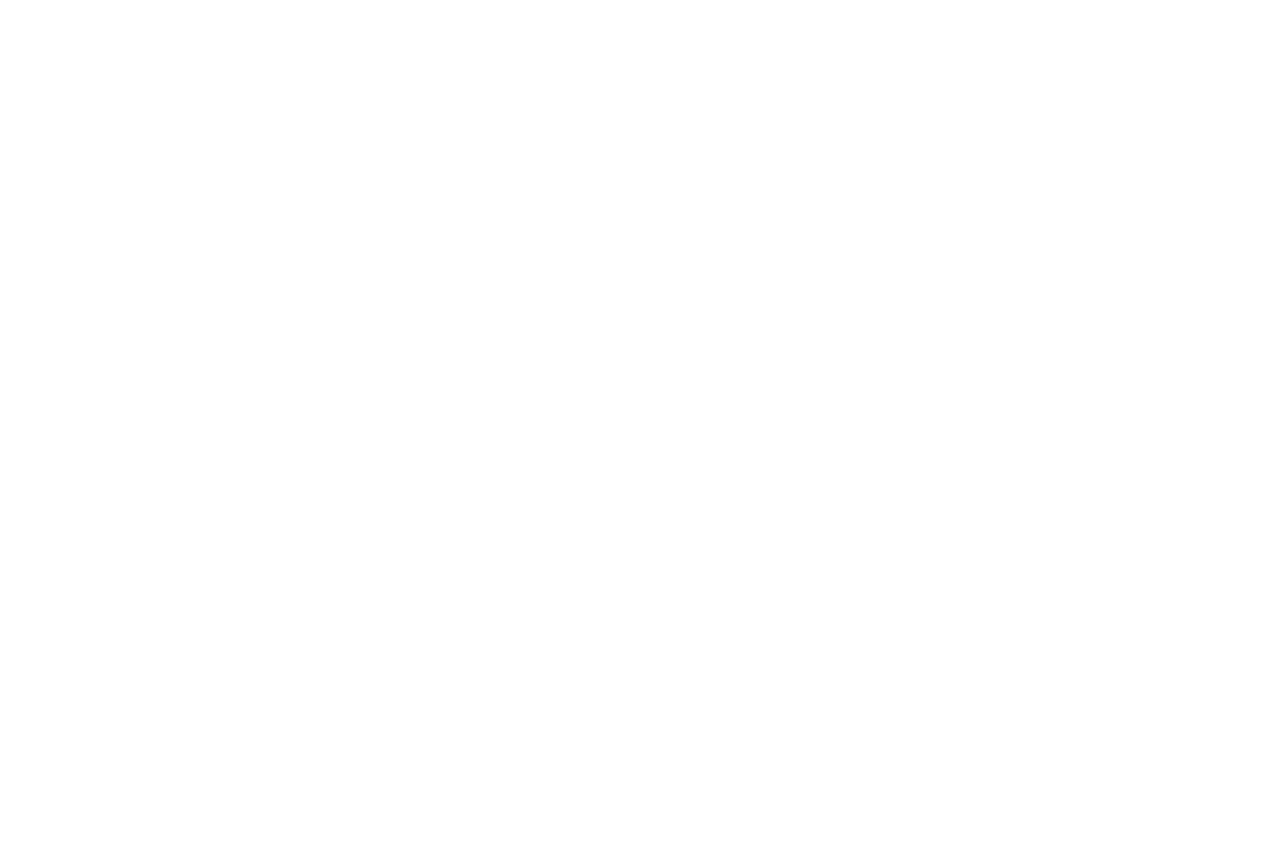
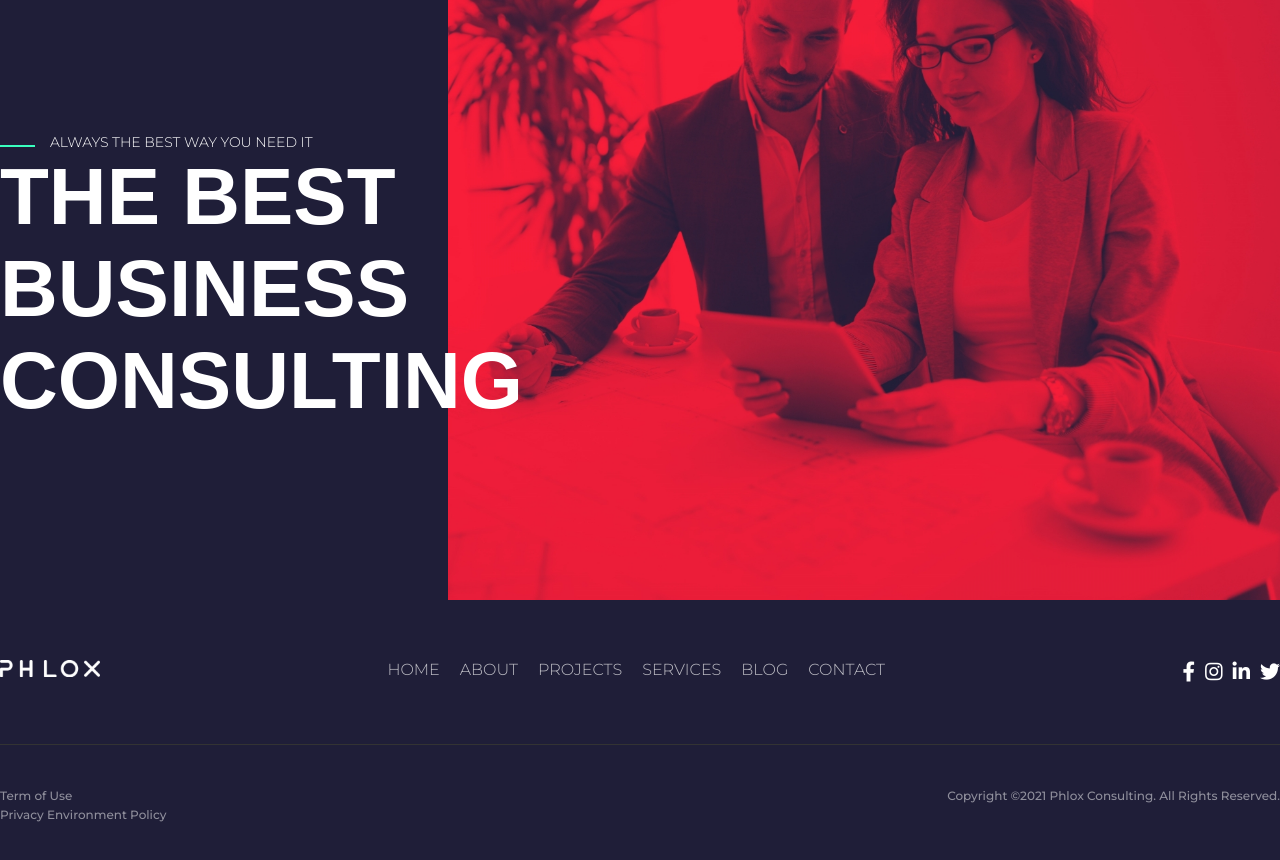
Before and after one commit to albertogaia/proj-html-vuejs, a Vue app: page / in a window 1280 px wide. Shown: the part 160-1020 px from the top of the page. Before the commit the page ends 800 px from the top, so only its background shows below. Built offline with nearby package versions, Linux system fonts and the light colour scheme; a web font is replaced by a local one.

Commit message:
Footer Static

```diff
--- a/package.json
+++ b/package.json
@@ -8,6 +8,10 @@
     "lint": "vue-cli-service lint"
   },
   "dependencies": {
+    "@fortawesome/fontawesome-free": "^5.15.4",
+    "@fortawesome/fontawesome-svg-core": "^1.2.36",
+    "@fortawesome/free-solid-svg-icons": "^5.15.4",
+    "@fortawesome/vue-fontawesome": "^2.0.2",
     "core-js": "^3.6.5",
     "vue": "^2.6.11"
   },
--- a/src/App.vue
+++ b/src/App.vue
@@ -1,21 +1,29 @@
 <template>
   <div id="app">
     <Header />
+    <Jumbotron />
+    <Footer />
   </div>
 </template>
 
 <script>
 import Header from "./components/Header.vue";
+import Footer from "./components/Footer.vue";
+import Jumbotron from "./components/Jumbotron.vue";
+
 export default {
   name: "App",
   components: {
     Header,
+    Jumbotron,
+    Footer,
   },
 };
 </script>
 
 <style lang="scss">
 @import "@/styles/general.scss";
+@import "~@fortawesome/fontawesome-free/css/all.min.css";
 
 #app {
   background-color: $dark-blue;
--- a/src/components/Footer.vue
+++ b/src/components/Footer.vue
@@ -0,0 +1,86 @@
+<template>
+  <footer class="container">
+    <div class="footer-top flex">
+      <div class="foot-logo">
+        <img src="@/img/logo-w.png" alt="" />
+      </div>
+      <div class="foot-nav">
+        <ul class="nav-links">
+          <li><a href="">Home</a></li>
+          <li><a href="">About</a></li>
+          <li><a href="">Projects</a></li>
+          <li><a href="">Services</a></li>
+          <li><a href="">Blog</a></li>
+          <li><a href="">Contact</a></li>
+        </ul>
+      </div>
+      <div class="foot-socials">
+        <i class="fab fa-facebook-f"></i>
+        <i class="fab fa-instagram"></i>
+        <i class="fab fa-linkedin-in"></i>
+        <i class="fab fa-twitter"></i>
+      </div>
+    </div>
+    <div class="footer-bottom flex">
+      <div class="terms">
+        <p><a class="text-reset" href="">Term of Use</a></p>
+        <p><a class="text-reset" href="">Privacy Environment Policy</a></p>
+      </div>
+      <div class="copyright">
+        <p>
+          <a class="text-reset" href=""
+            >Copyright ©2021 Phlox Consulting. All Rights Reserved.</a
+          >
+        </p>
+      </div>
+    </div>
+  </footer>
+</template>
+
+<script>
+export default {
+  name: "Footer",
+};
+</script>
+
+<style lang="scss" scoped>
+@import "@/styles/general.scss";
+@import "~@fortawesome/fontawesome-free/css/all.min.css";
+
+footer {
+  font-family: $montserrat;
+  background-color: $dark-blue;
+  min-height: 250px;
+  margin: 0 auto;
+
+  .footer-top {
+    justify-content: space-between;
+    flex-wrap: wrap;
+    padding: 60px 0;
+    border-bottom: 1px solid $grey;
+    .foot-logo {
+      width: 100px;
+      img {
+        width: 100%;
+      }
+    }
+    .foot-socials {
+      color: $white;
+      font-size: 20px;
+
+      i {
+        margin-left: 10px;
+      }
+    }
+  }
+
+  .footer-bottom {
+    padding: 40px 0;
+    justify-content: space-between;
+    a {
+      color: $txt-opacity;
+      font-size: $fs-p;
+    }
+  }
+}
+</style>
--- a/src/components/Header.vue
+++ b/src/components/Header.vue
@@ -29,7 +29,9 @@
   height: 80px;
   line-height: 80px;
   justify-content: space-between;
+  flex-wrap: wrap;
   margin: 0 auto;
+  position: relative;
 
   .logo {
     width: 100px;
@@ -41,6 +43,7 @@
   .nav-links {
     font-family: $montserrat;
     list-style: none;
+    text-transform: uppercase;
 
     li {
       display: inline-block;
@@ -48,14 +51,16 @@
       min-width: max-content;
       margin: 0 10px;
       font-weight: 300;
-      opacity: 0.5;
+      opacity: 0.7;
 
       &:hover {
         opacity: 1;
       }
     }
     .active {
-      border-top: 3px solid $white;
+      -webkit-box-shadow: inset 0px 3px 0px $white;
+      -moz-box-shadow: inset 0px 3px 0px $white;
+      box-shadow: inset 0px 3px 0px 0px $white;
       opacity: 1;
       font-weight: 500;
     }
--- /dev/null
+++ b/src/components/Jumbotron.vue
@@ -0,0 +1,57 @@
+<template>
+  <section class="section">
+    <div class="jumbotron">
+      <div class="container">
+        <div class="jumbo-text">
+          <h4 class="subtitle">Always the best way you need it</h4>
+          <h1>The best business consulting</h1>
+        </div>
+      </div>
+    </div>
+  </section>
+</template>
+
+<script>
+export default {
+  name: "Jumbotron",
+};
+</script>
+
+<style lang="scss" scoped>
+@import "@/styles/general.scss";
+
+.jumbotron {
+  margin-top: -80px;
+  height: 95vh;
+  background-image: url("../img/hero.jpg");
+  background-repeat: no-repeat;
+  background-position: top right;
+  background-size: 65%;
+
+  .container {
+    margin: auto;
+    .jumbo-text {
+      max-width: 500px;
+      position: absolute;
+      top: calc(50% + 40px);
+      transform: translateY(-50%);
+
+      h4::before {
+        content: "";
+        display: inline-block;
+        width: 35px;
+        height: 2px;
+        margin-right: 15px;
+        background-color: $acquamarine;
+      }
+
+      h1 {
+        font-size: $fs-h1;
+        font-family: $jamjuree;
+        color: $white;
+        text-transform: uppercase;
+      }
+    }
+  }
+}
+</style>
--- a/src/styles/general.scss
+++ b/src/styles/general.scss
@@ -10,8 +10,26 @@
     display: flex;
 }
 
-.section {
-    padding: 15px 0;
+.px-15 {
+    padding: 25px 0px;
+}
+
+.bg-white {
+    background-color: $white;
+}
+
+.subtitle {
+    font-size: $fs-h4;
+    font-family: $montserrat;
+    text-transform: uppercase;
+    display: inline-block;
+    color: $white;
+    font-weight: 300;
+}
+
+.line {
+    width: 60px;
+    color: $acquamarine;
 }
 
 .bg-blue {
@@ -19,6 +37,38 @@
 }
 
 .container {
-    max-width: 90%;
+    max-width: 1440px;
     height: 100%;
 }
+
+.text-reset {
+    text-decoration: none;
+}
+
+.nav-links {
+    font-family: $montserrat;
+    list-style: none;
+    text-transform: uppercase;
+    li {
+        display: inline-block;
+        text-align: center;
+        min-width: max-content;
+        margin: 0 10px;
+        font-weight: 300;
+        opacity: 0.7;
+        &:hover {
+            opacity: 1;
+        }
+    }
+    .active {
+        -webkit-box-shadow: inset 0px 3px 0px $white;
+        -moz-box-shadow: inset 0px 3px 0px $white;
+        box-shadow: inset 0px 3px 0px 0px $white;
+        opacity: 1;
+        font-weight: 500;
+    }
+    a {
+        text-decoration: none;
+        color: $white;
+    }
+}
--- a/src/styles/vars.scss
+++ b/src/styles/vars.scss
@@ -4,8 +4,10 @@
 $red: #F81D39;
 $white: #fff;
 $blue: #527CEB;
+$grey: #333;
+$txt-opacity: rgba(255, 255, 255, 0.5);
 //FONT SIZES
-$fs-h1: 36px; // jumbotron title
+$fs-h1: 80px; // jumbotron title
 $fs-h2: 24px; // section About Us
 $fs-h3: 18px; // section title
 $fs-h4: 14px; //section sub-title
```
Also changed, not shown: src/img/details/hotizontal-line.svg (added), 1 other file (tests, documents, lock files or other folders).
